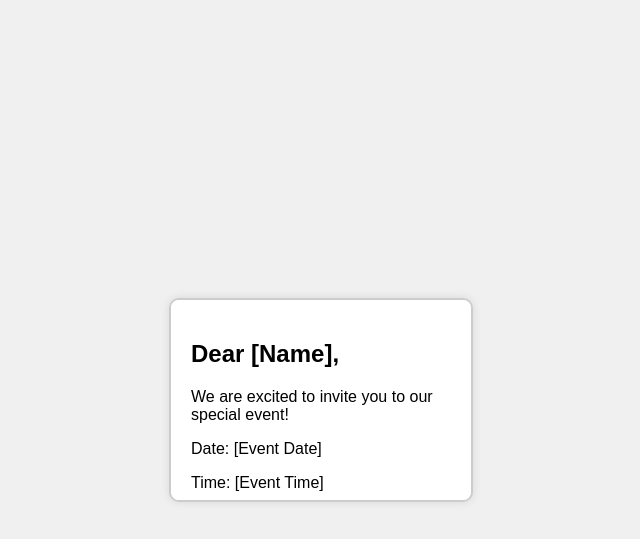
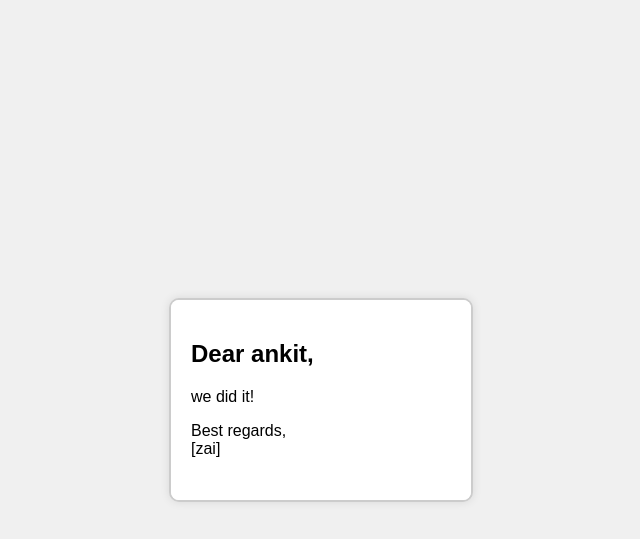
Before and after one commit to zai919/margaya-maderchod-lalala, a plain HTML site: page index.html in a window 1280 px wide. Both pictures are taken after a click on the button "Open Invitation". Shown: the whole page, without its empty margins (319-959 px from the left). Drawn offline with Linux system fonts and the light colour scheme.

Commit message:
Update index.html

```diff
--- a/index.html
+++ b/index.html
@@ -13,12 +13,9 @@
             <button id="revealButton">Open Invitation</button>
         </div>
         <div class="letter" id="letter">
-            <h2>Dear [Name],</h2>
-            <p>We are excited to invite you to our special event!</p>
-            <p>Date: [Event Date]</p>
-            <p>Time: [Event Time]</p>
-            <p>Location: [Event Location]</p>
-            <p>Best regards,<br>[Your Name]</p>
+            <h2>Dear ankit,</h2>
+            <p>we did it!</p>
+            <p>Best regards,<br>[zai]</p>
             <button id="closeButton">Close</button>
         </div>
     </div>
```
